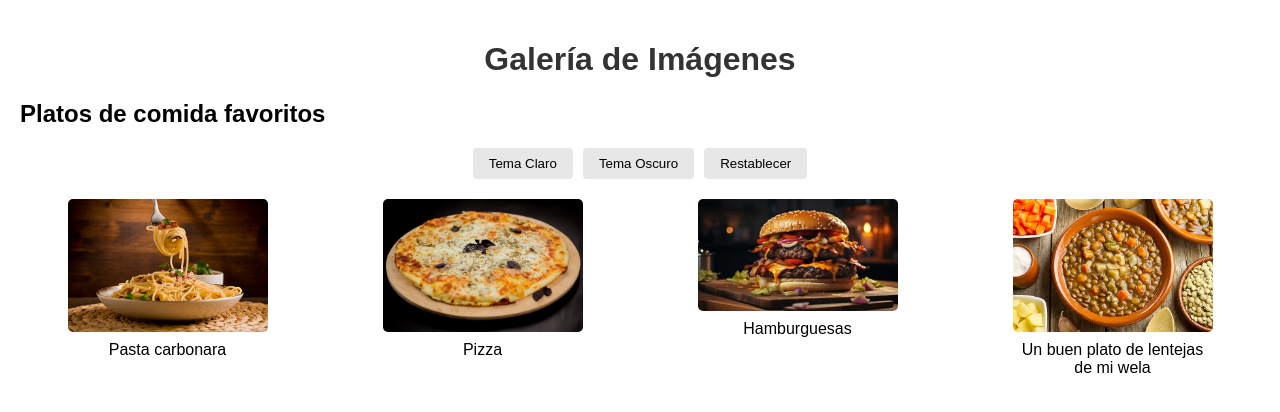
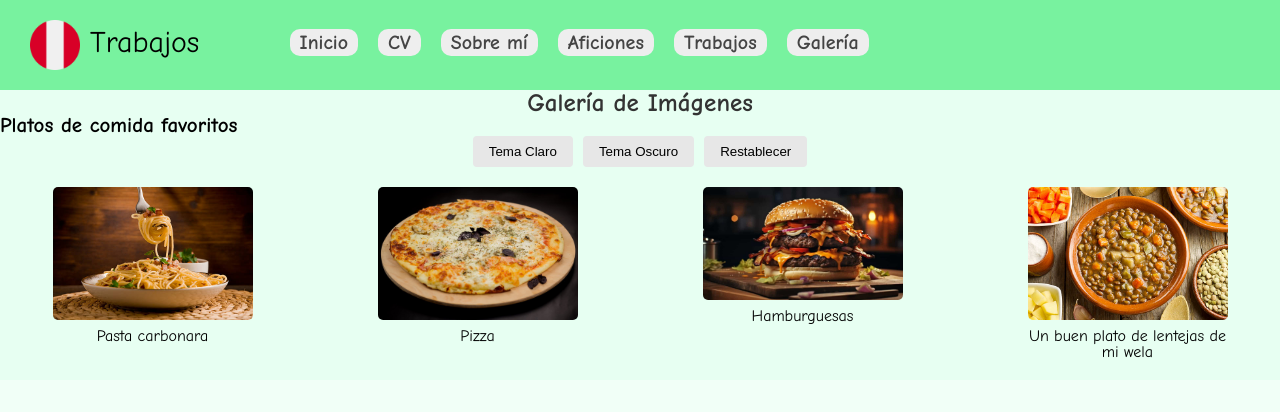
Before and after one commit to daniisantana4/daniisantana4.github.io, a website: page pages/Galeria.html in a window 1280 px wide. Drawn offline with Linux system fonts and the light colour scheme.

Commit message:
26-02-2025 Cuarto Commit

```diff
--- a/pages/ejercicio.html
+++ b/pages/Galeria.html
@@ -6,7 +6,22 @@
   <title>Galería de Imágenes - Control de Estilos</title>
   <link rel="stylesheet" href="../styles/ejercicio3.css">
   <script src="../scripts/ejercicio3.js"></script>
+  <link rel="stylesheet" href="../styles/style.css">
+
 </head>
+<header>
+  <div id="logo"><img src="../images/banderaPeru.png" alt="Bandera de Perú">Trabajos</div>
+  <nav>
+    <ul>
+      <li><a href="../index.html">Inicio</a>
+      <li><a href="../pages/Curriculum.html">CV</a>
+      <li><a href="../pages/SobreMi.html">Sobre mí</a>
+      <li><a href="../pages/Aficiones.html">Aficiones</a>
+      <li><a href="../pages/Trabajos.html">Trabajos</a>
+      <li><a href="../pages/Galeria.html">Galería</a>
+    </ul>
+  </nav>
+</header>
 <body onload="inicializaReferencias()">
 <h1>Galería de Imágenes</h1>
 <h2>Platos de comida favoritos</h2>
```
Also changed, not shown: index.html (+1 -0 lines), pages/Aficiones.html (+1 -0 lines), pages/Curriculum.html (+1 -0 lines), pages/SobreMi.html (+1 -0 lines), pages/Trabajos.html (+1 -0 lines).
